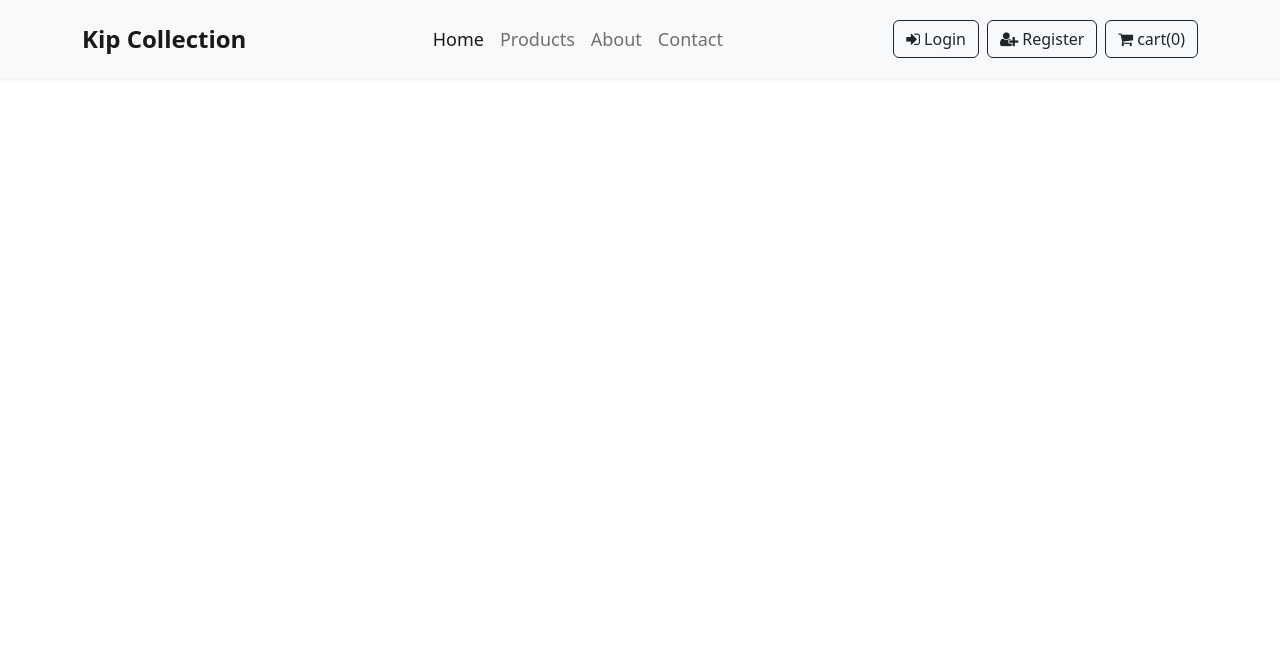
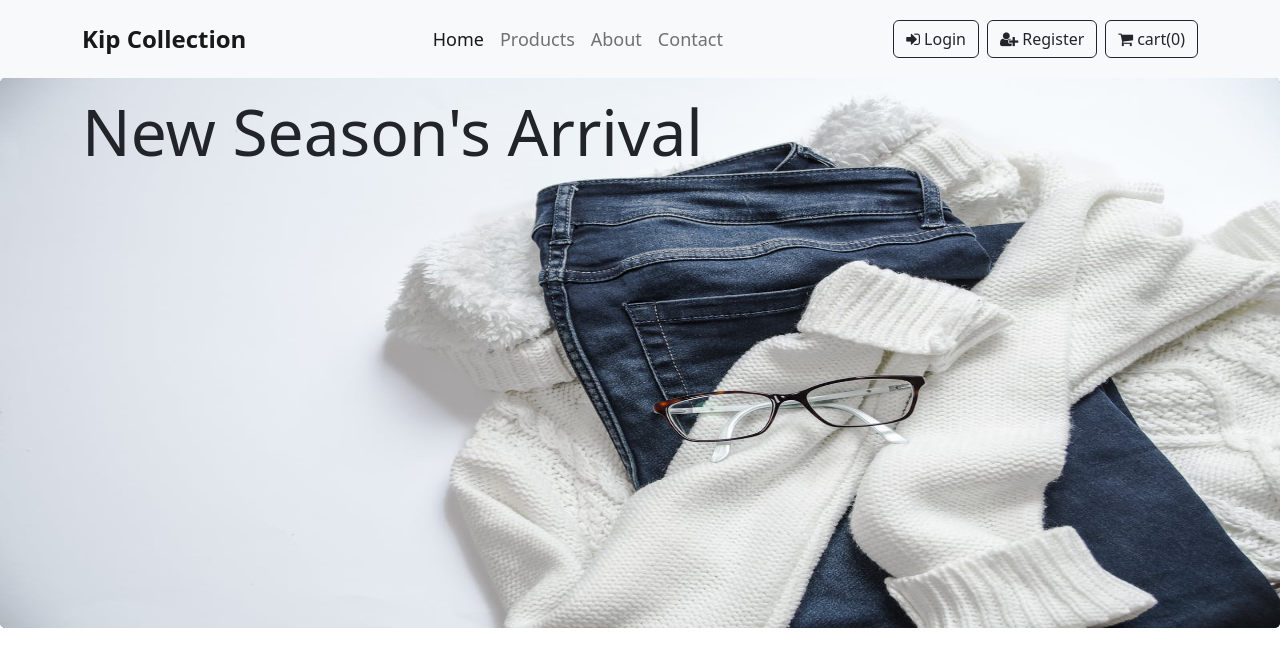
Before and after one commit to EsauKip/e-commerce, a React (Create React App) app: page / in a window 1280 px wide. Shown: the top 666 px of the page. Built offline with nearby package versions, Linux system fonts and the light colour scheme.

Commit message:
add background image

```diff
--- a/src/App.js
+++ b/src/App.js
@@ -1,11 +1,12 @@
 import React from 'react'
 import './App.css'
+import Home from './component/Home/Home'
 import NavBar from './component/Navbar/Navbar'
 const App = () => {
   return (
     <>
     <NavBar/>
-
+    <Home/>
     </>
   )
 }
--- /dev/null
+++ b/src/component/Home/Home.jsx
@@ -0,0 +1,23 @@
+import React from "react";
+import "./Home.css";
+const Home = () => {
+  return (
+    <div className="hero">
+      <div class="card bg-dark text-white border-0">
+        <img src="/assets/bgg.jpeg" class="card-img" alt="background" height="550px" />
+        <div class="card-img-overlay">
+        <div className="container">
+        <h5 class="card-title display-3 text-dark">New Season's Arrival</h5>
+        <p class="card-text">
+
+        </p>
+        </div>
+
+
+        </div>
+      </div>
+    </div>
+  );
+};
+
+export default Home;
```
Also changed, not shown: public/assets/bgg.jpeg (added), src/component/Home/Home.css (added).
